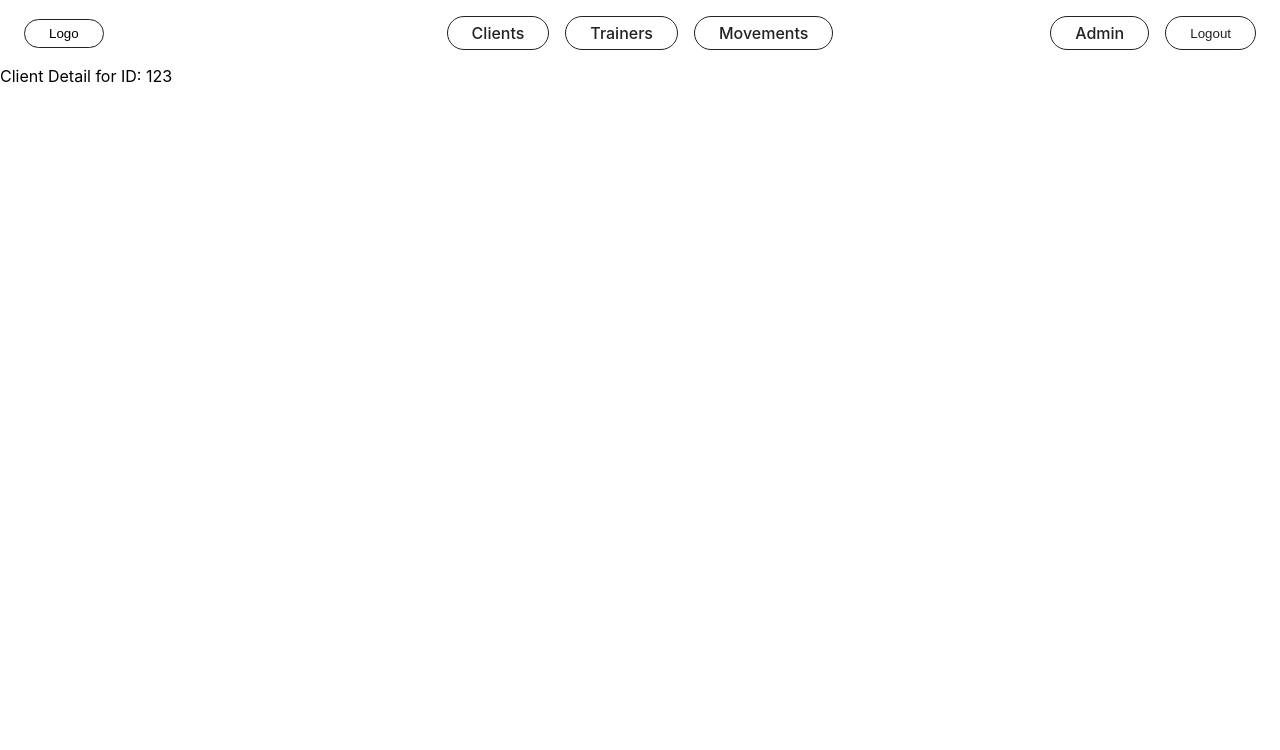
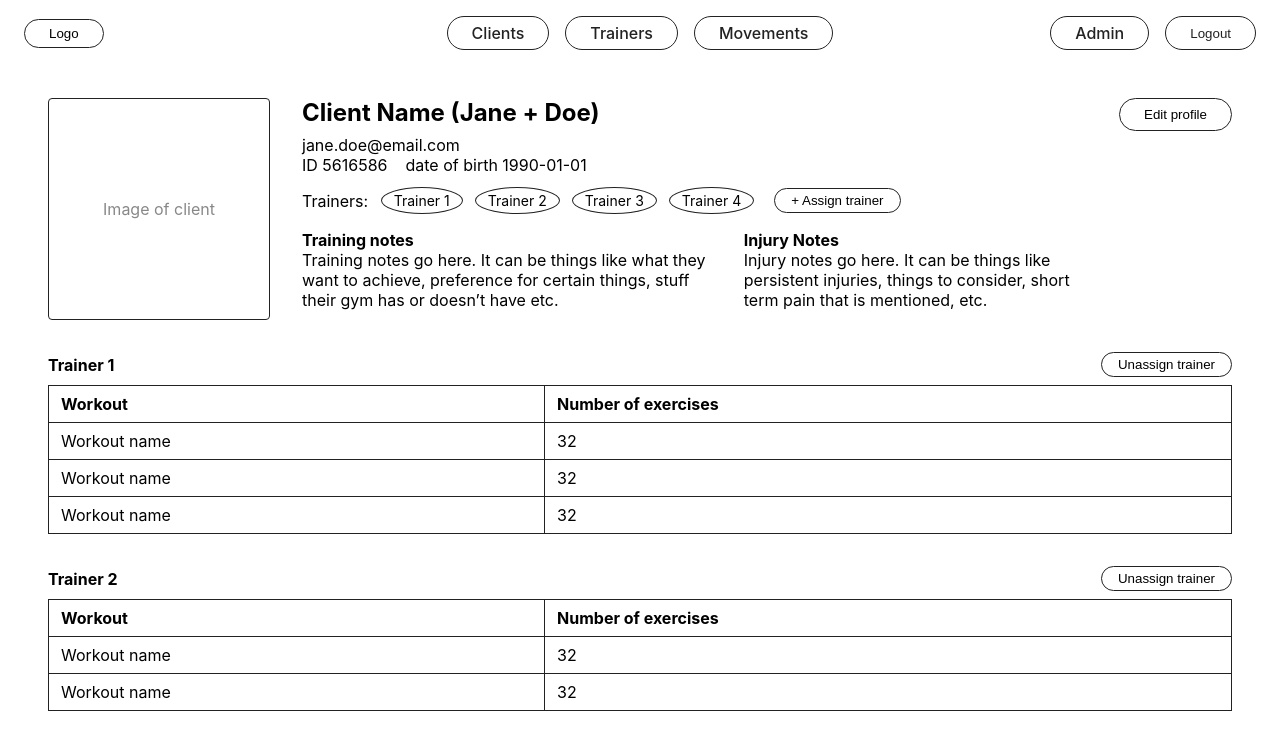
Before and after one commit to abenson07/becca-workout, a React (Create React App) app in the folder admin-dashboard/: page /client/123 in a window 1280 px wide. Shown: the top 750 px of the page. Built offline with nearby package versions, Linux system fonts and the light colour scheme.

Commit message:
Show full Client Detail View at /client/:id

```diff
--- a/admin-dashboard/src/App.js
+++ b/admin-dashboard/src/App.js
@@ -12,11 +12,6 @@ import './App.css';
 
 function NotFound() {
   return <div>Page Not Found</div>;
-}
-
-function ClientDetailWithParams() {
-  const { id } = useParams();
-  return <div>Client Detail for ID: {id}</div>;
 }
 
 function TrainerDetailWithParams() {
@@ -36,7 +31,7 @@ function App() {
       <Routes>
         <Route path="/" element={<Home />} />
         <Route path="/clients" element={<Clients />} />
-        <Route path="/client/:id" element={<ClientDetailWithParams />} />
+        <Route path="/client/:id" element={<ClientDetail />} />
         <Route path="/trainer" element={<Trainers />} />
         <Route path="/trainer/:id" element={<TrainerDetailWithParams />} />
         <Route path="/movement" element={<Movements />} />
--- /dev/null
+++ b/admin-dashboard/src/components/ClientDetail.css
@@ -0,0 +1,114 @@
+.client-detail-page {
+  padding: 32px 48px;
+}
+
+.client-detail-header {
+  display: flex;
+  align-items: flex-start;
+  gap: 32px;
+  margin-bottom: 32px;
+}
+
+.client-detail-image {
+  width: 220px;
+  height: 220px;
+  display: flex;
+  align-items: center;
+  justify-content: center;
+  border: 1px solid #222;
+  border-radius: 4px;
+  background: #fff;
+}
+
+.client-image-placeholder {
+  text-align: center;
+  color: #888;
+}
+
+.client-detail-main {
+  flex: 2;
+}
+
+.client-detail-title h2 {
+  margin: 0 0 8px 0;
+}
+
+.client-trainers {
+  margin: 12px 0;
+  display: flex;
+  align-items: center;
+  gap: 8px;
+}
+
+.trainer-avatar {
+  display: inline-block;
+  border: 1px solid #222;
+  border-radius: 50%;
+  padding: 4px 12px;
+  margin-right: 4px;
+  font-size: 14px;
+  background: #fff;
+}
+
+.assign-btn {
+  border: 1px solid #222;
+  border-radius: 20px;
+  padding: 4px 16px;
+  background: #fff;
+  margin-left: 8px;
+  cursor: pointer;
+}
+
+.client-detail-notes {
+  display: flex;
+  gap: 32px;
+  margin-top: 16px;
+}
+
+.client-detail-edit {
+  flex: 0 0 auto;
+  margin-left: auto;
+}
+
+.edit-btn {
+  border: 1px solid #222;
+  border-radius: 20px;
+  padding: 8px 24px;
+  background: #fff;
+  cursor: pointer;
+}
+
+.client-detail-workouts {
+  margin-top: 32px;
+}
+
+.trainer-workouts-block {
+  margin-bottom: 32px;
+}
+
+.trainer-workouts-header {
+  display: flex;
+  align-items: center;
+  justify-content: space-between;
+  margin-bottom: 8px;
+}
+
+.unassign-btn {
+  border: 1px solid #222;
+  border-radius: 20px;
+  padding: 4px 16px;
+  background: #fff;
+  cursor: pointer;
+}
+
+.workouts-table {
+  width: 100%;
+  border-collapse: collapse;
+  margin-top: 8px;
+}
+
+.workouts-table th, .workouts-table td {
+  border: 1px solid #222;
+  padding: 8px 12px;
+  text-align: left;
+}
--- a/admin-dashboard/src/components/ClientDetail.js
+++ b/admin-dashboard/src/components/ClientDetail.js
@@ -1,7 +1,104 @@
 import React from 'react';
+import './ClientDetail.css';
+
+const mockClient = {
+  firstName: 'Jane',
+  lastName: 'Doe',
+  email: 'jane.doe@email.com',
+  id: '5616586',
+  dob: '1990-01-01',
+  image: '',
+  trainers: [
+    { id: 1, name: 'Trainer 1' },
+    { id: 2, name: 'Trainer 2' },
+    { id: 3, name: 'Trainer 3' },
+    { id: 4, name: 'Trainer 4' },
+  ],
+  trainingNotes: 'Training notes go here. It can be things like what they want to achieve, preference for certain things, stuff their gym has or doesn’t have etc.',
+  injuryNotes: 'Injury notes go here. It can be things like persistent injuries, things to consider, short term pain that is mentioned, etc.',
+  workoutsByTrainer: [
+    {
+      trainerName: 'Trainer 1',
+      workouts: [
+        { name: 'Workout name', numExercises: 32 },
+        { name: 'Workout name', numExercises: 32 },
+        { name: 'Workout name', numExercises: 32 },
+      ],
+    },
+    {
+      trainerName: 'Trainer 2',
+      workouts: [
+        { name: 'Workout name', numExercises: 32 },
+        { name: 'Workout name', numExercises: 32 },
+      ],
+    },
+  ],
+};
 
 function ClientDetail() {
-  return <div>Client Detail</div>;
+  const c = mockClient;
+  return (
+    <div className="client-detail-page">
+      <div className="client-detail-header">
+        <div className="client-detail-image">
+          <div className="client-image-placeholder">Image of client</div>
+        </div>
+        <div className="client-detail-main">
+          <div className="client-detail-title">
+            <h2>Client Name ({c.firstName} + {c.lastName})</h2>
+            <div>{c.email}</div>
+            <div>ID {c.id} &nbsp;&nbsp; date of birth {c.dob}</div>
+            <div className="client-trainers">
+              Trainers:&nbsp;
+              {c.trainers.map(t => (
+                <span className="trainer-avatar" key={t.id}>{t.name}</span>
+              ))}
+              <button className="assign-btn">+ Assign trainer</button>
+            </div>
+          </div>
+          <div className="client-detail-notes">
+            <div>
+              <b>Training notes</b><br />
+              {c.trainingNotes}
+            </div>
+            <div>
+              <b>Injury Notes</b><br />
+              {c.injuryNotes}
+            </div>
+          </div>
+        </div>
+        <div className="client-detail-edit">
+          <button className="edit-btn">Edit profile</button>
+        </div>
+      </div>
+      <div className="client-detail-workouts">
+        {c.workoutsByTrainer.map((t, i) => (
+          <div key={i} className="trainer-workouts-block">
+            <div className="trainer-workouts-header">
+              <b>{t.trainerName}</b>
+              <button className="unassign-btn">Unassign trainer</button>
+            </div>
+            <table className="workouts-table">
+              <thead>
+                <tr>
+                  <th>Workout</th>
+                  <th>Number of exercises</th>
+                </tr>
+              </thead>
+              <tbody>
+                {t.workouts.map((w, j) => (
+                  <tr key={j}>
+                    <td>{w.name}</td>
+                    <td>{w.numExercises}</td>
+                  </tr>
+                ))}
+              </tbody>
+            </table>
+          </div>
+        ))}
+      </div>
+    </div>
+  );
 }
 
 export default ClientDetail;
```
